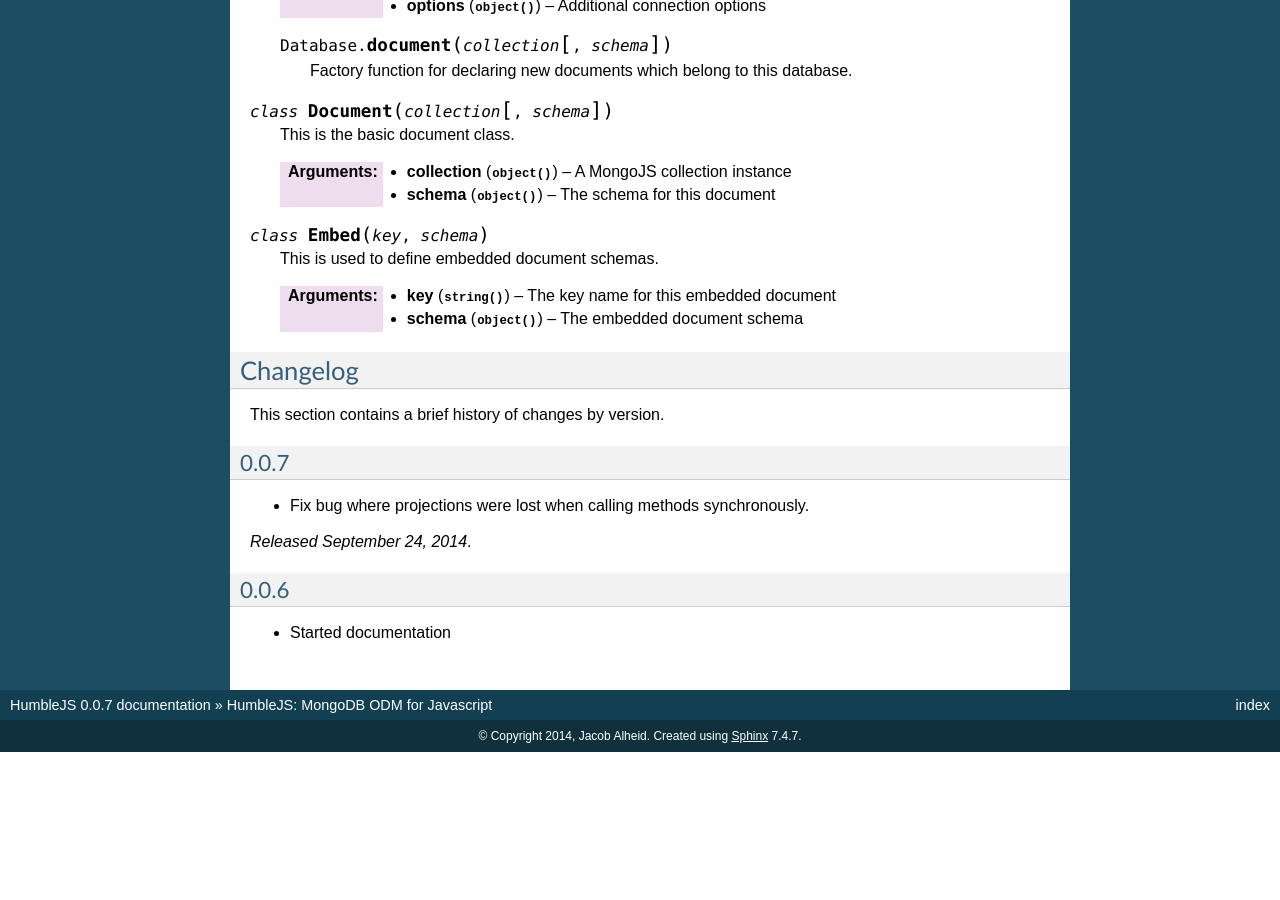
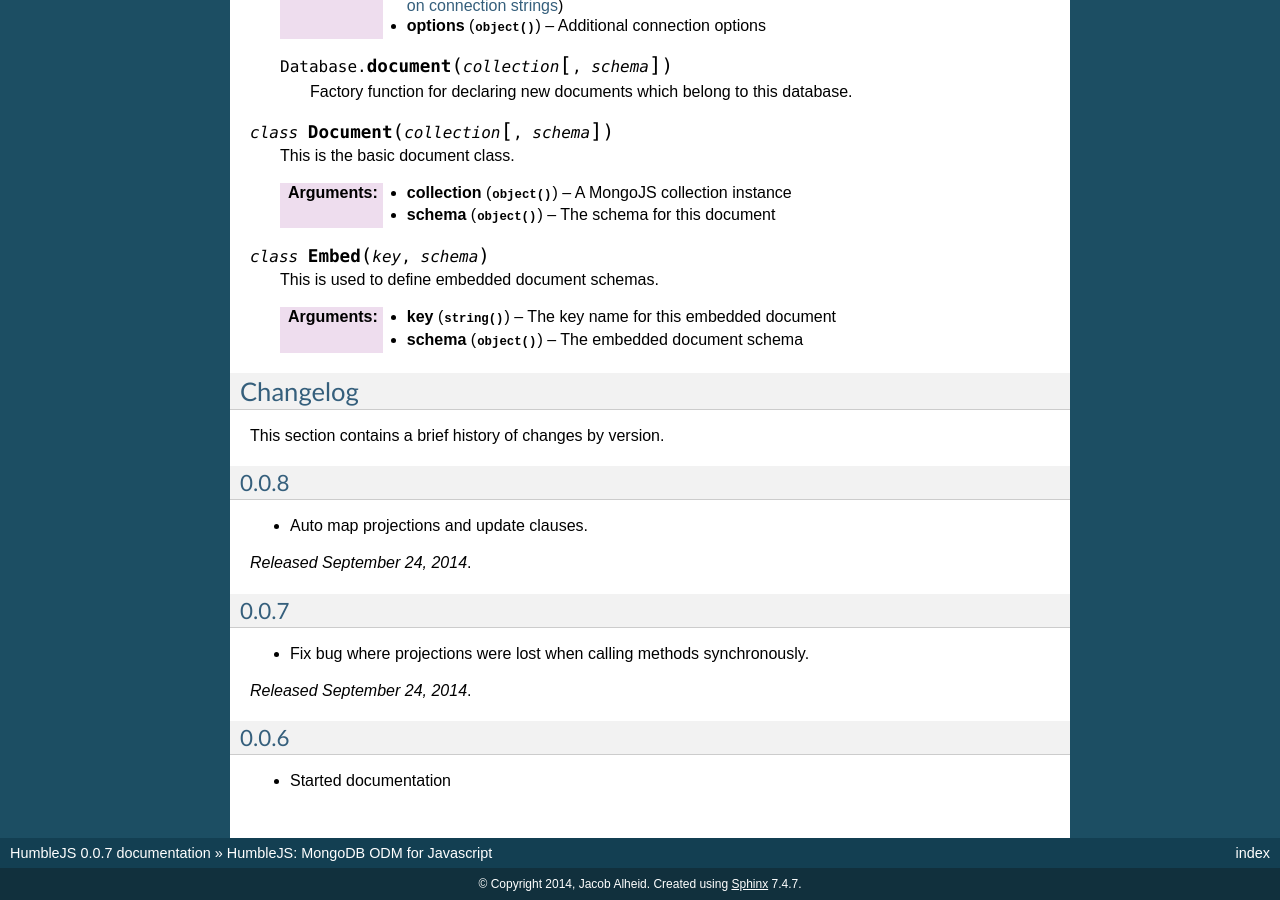
Before and after one commit to aboutdotme/humblejs, a Sphinx documentation site: the page built from docs/index.rst, in a window 1280 px wide and 900 px high, scrolled down 3435 px. Built offline with Sphinx 7.4.7, drawn with Linux system fonts in a browser that asks for light colours; comment, search, counter and statistics services are not loaded; before the commit the page ends 4187 px from its top, so only the background shows below that.

Commit message:
Auto map projection and update clauses.

```diff
--- a/docs/index.rst
+++ b/docs/index.rst
@@ -226,6 +226,13 @@ Changelog
 
 This section contains a brief history of changes by version.
 
+0.0.8
+-----
+
+* Auto map projections and update clauses.
+
+`Released September 24, 2014`.
+
 0.0.7
 -----
 
```
Also changed, not shown: 2 other files.
